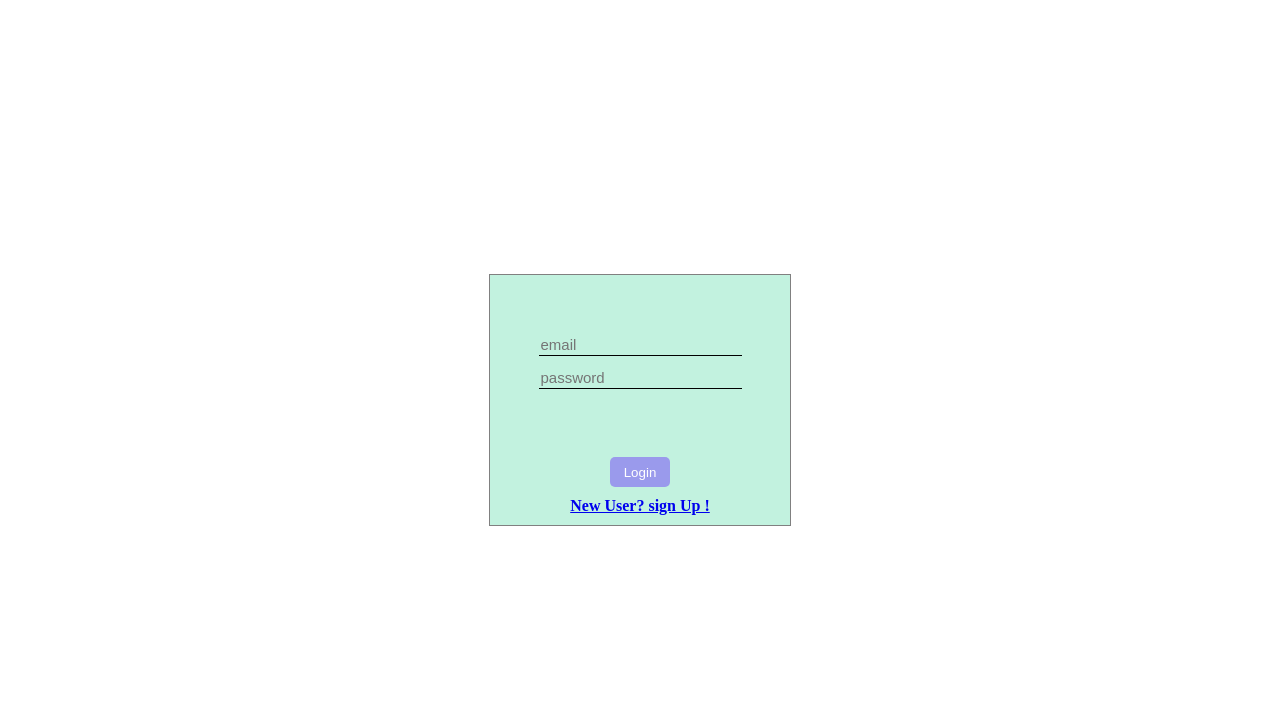
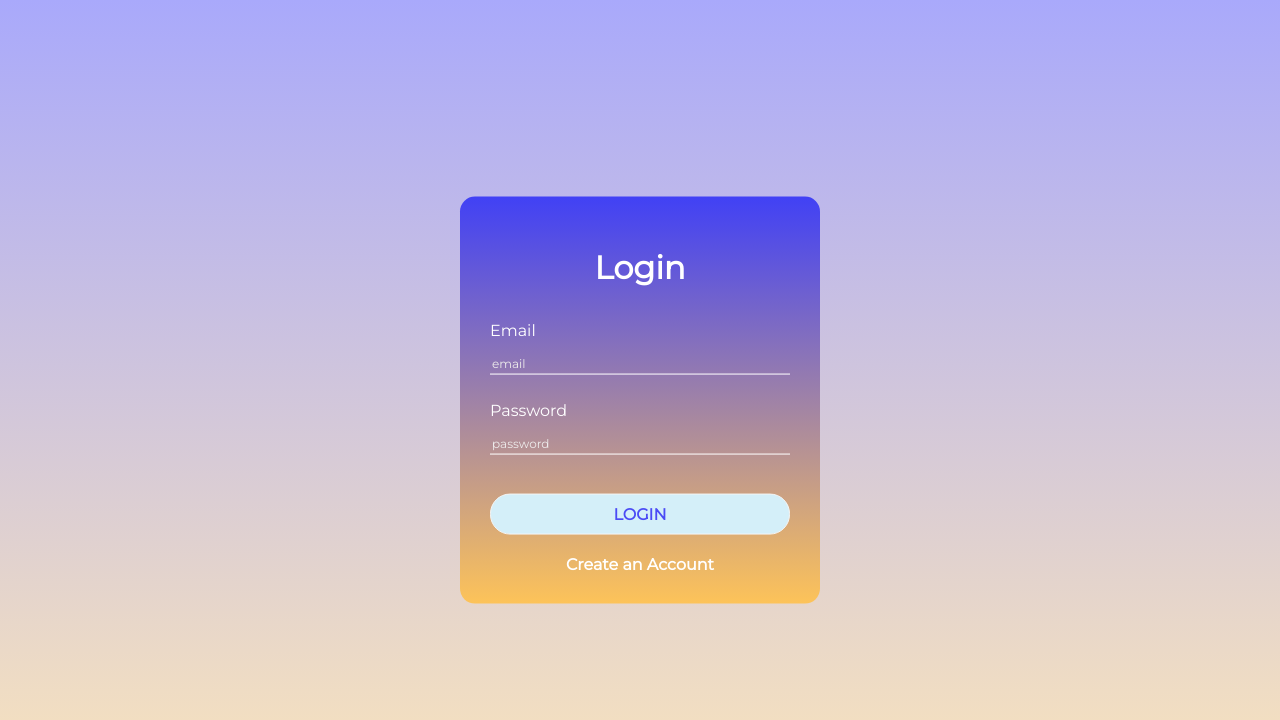
Before and after one commit to vamshivk13/VKnotesAPP, a React (Vite) app: page /login in a window 1280 px wide. Shown: the top 720 px of the page. Built offline with nearby package versions, Linux system fonts and the light colour scheme.

Commit message:
LoginRegisterStyling

```diff
--- a/src/App.css
+++ b/src/App.css
@@ -1,4 +1,6 @@
 body{
     margin:0;
     padding:0;
+    box-sizing: border-box;
+       background-image: linear-gradient(rgb(169, 169, 251),rgb(250, 228, 187));
 }
--- a/src/components/LoginRegister/LoginPage.tsx
+++ b/src/components/LoginRegister/LoginPage.tsx
@@ -1,5 +1,5 @@
 import React ,{useEffect, useState} from 'react'
-import styles from "./login.module.css"
+import styles from "./form.module.css"
 import axios from 'axios'
 import {useSelector, useDispatch}  from 'react-redux'
 import { userActions } from '../../store/store';
@@ -38,20 +38,39 @@ function LoginPage() {
 
   return (
     <div className={styles.topContainer}>
-    <div className={styles.loginForm}>
-      <div className={styles.inputElements}>
-      <input  className={styles.textInput} type="text" placeholder='email' onChange={handleEmailInput}></input>
-       <input className={styles.textInput} type="password" placeholder='password' onChange={handlePasswordInput}></input>
-       </div>
-       <button className={styles.submitButton}  type="button" onClick={handleLogin}>Login</button>
+     <form className={styles.form}>
+      <h1>Login</h1>
+      <div className={styles.inputElement}>
+        <label htmlFor='email'>Email</label>
+        <input value={email} placeholder='email'  onChange={handleEmailInput} type="text" id='email'></input>
+      </div>
+       <div className={styles.inputElement}>
+        <label htmlFor='password'>Password</label>
+        <input value={password} placeholder='password' onChange={handlePasswordInput} type="text" id='password'></input>
+      </div>
+      <button className={styles.buttonStyle} onClick={handleLogin} type='button'>login</button>
       <div className={styles.link}>
-      <Link to="/register">
-        New User? sign Up !
+       <Link to="/register">
+         Create an Account
        </Link>
        </div>
-    </div>
-    </div>
+     </form>
+     </div>
   )
 }
 
 export default LoginPage
+//  <div className={styles.topContainer}>
+//     <form className={styles.loginForm}>
+//       <div className={styles.inputElements}>
+//       <input  className={styles.textInput} type="text" placeholder='email' onChange={handleEmailInput}></input>
+//        <input className={styles.textInput} type="password" placeholder='password' onChange={handlePasswordInput}></input>
+//        </div>
+//        <button className={styles.submitButton}  type="button" onClick={handleLogin}>Login</button>
+//       <div className={styles.link}>
+//       <Link to="/register">
+//         New User? sign Up !
+//        </Link>
+//        </div>
+//     </form>
+//     </div>
--- a/src/components/LoginRegister/RegisterPage.tsx
+++ b/src/components/LoginRegister/RegisterPage.tsx
@@ -1,5 +1,5 @@
 import React,{useState} from 'react'
-import styles from "./login.module.css"
+import styles from "./form.module.css"
 import axios from 'axios';
 import { useDispatch } from 'react-redux';
 import { userActions } from '../../store/store';
@@ -12,7 +12,7 @@ function RegisterPage() {
   const [email,setEmail]=useState<string>("");
   const[name,setName]=useState<string>("");
   const [password,setPassword]=useState<string>("");
-  const [cnfDassword,setCnfPassword]=useState<string>("");
+  const [cnfpassword,setCnfPassword]=useState<string>("");
   function handleEmailInput(e:any){
    setEmail(e.target.value);
   }
@@ -26,6 +26,11 @@ function RegisterPage() {
    setName(e.target.value);
   }
   async function handleRegister(){
+    if(password!=cnfpassword)
+    {
+      alert("passwords doesnt match")
+      return;
+    }
     const payload={url:url,
       userData:{name:name,email:email,password:password}
     }
@@ -33,22 +38,49 @@ function RegisterPage() {
   }
   return(
     <div className={styles.topContainer}>
-    <div className={styles.loginForm}>
-    <div className={styles.inputElements}>
-     <input className={styles.textInput} type="text" placeholder='name' onChange={handleNameInput}></input>
-      <input className={styles.textInput} type="text" placeholder='email' onChange={handleEmailInput}></input>
-       <input className={styles.textInput} type="password" placeholder='password' onChange={handlePasswordInput}></input>
-       <input className={styles.textInput} type="password" placeholder='confirm password' onChange={handleCnfPasswordInput}></input>
-       </div>
-       <button className={styles.submitButton} type="button" onClick={handleRegister}>Register</button>
-       <div className={styles.link}>
-        <Link to="/login">
-         Already a User? sign In !
+    <form className={styles.form}>
+      <h1>Register</h1>
+      <div className={styles.inputElement}>
+        <label htmlFor='name'>Name</label>
+        <input value={name} placeholder='name' onChange={handleNameInput} type="text" id='name'></input>
+      </div>
+      <div className={styles.inputElement}>
+        <label htmlFor='email'>Email</label>
+        <input value={email} placeholder='email' onChange={handleEmailInput} type="text" id='email'></input>
+      </div>
+       <div className={styles.inputElement}>
+        <label htmlFor='password'>Password</label>
+        <input value={password} placeholder='password' onChange={handlePasswordInput} type="text" id='password'></input>
+      </div>
+       <div className={styles.inputElement}>
+        <label htmlFor='cnfPassword'>Password</label>
+        <input value={cnfpassword} placeholder='confirm password' onChange={handleCnfPasswordInput} type="text" id='cnfPassword'></input>
+      </div>
+      <button className={styles.buttonStyle} onClick={handleRegister} type='button'>register</button>
+      <div className={styles.link}>
+       <Link to="/login">
+         Have an Account?
        </Link>
        </div>
-      </div>
+     </form>
     </div>)
 
 }
 
 export default RegisterPage
+
+
+// <div className={styles.loginForm}>
+//     <div className={styles.inputElements}>
+//      <input className={styles.textInput} type="text" placeholder='name' onChange={handleNameInput}></input>
+//       <input className={styles.textInput} type="text" placeholder='email' onChange={handleEmailInput}></input>
+//        <input className={styles.textInput} type="password" placeholder='password' onChange={handlePasswordInput}></input>
+//        <input className={styles.textInput} type="password" placeholder='confirm password' onChange={handleCnfPasswordInput}></input>
+//        </div>
+//        <button className={styles.submitButton} type="button" onClick={handleRegister}>Register</button>
+//        <div className={styles.link}>
+//         <Link to="/login">
+//          Already a User? sign In !
+//        </Link>
+//        </div>
+//       </div>
--- /dev/null
+++ b/src/components/LoginRegister/form.module.css
@@ -0,0 +1,80 @@
+@import url('https://fonts.googleapis.com/css2?family=Montserrat&family=Open+Sans&display=swap');
+*{
+    font-family: 'Montserrat', sans-serif;
+}
+.topContainer{
+    height: 100vh;
+    background-image: linear-gradient(rgb(169, 169, 251),rgb(250, 228, 187));
+    background-color: rgb(252, 219, 176);
+}
+.form{
+    background-image: linear-gradient(rgb(65, 65, 245),rgb(253, 195, 89));
+    position: absolute;
+    top:50%;
+    left: 50%;
+    width: 300px;
+    max-height: 500px;
+    padding: 30px 30px;
+    border-radius: 15px;
+    transform: translate(-50%,-50% );
+    text-align: center;
+}
+.form h1{
+    color: white;
+    font-weight: bold;
+}
+.inputElement{
+    display: flex;
+    flex-direction: column;
+    justify-content: center;
+    align-items: flex-start;
+    margin-bottom: 14px;
+    border-bottom:1px solid white ;
+    color: white;
+}
+.inputElement input{
+    border: none;
+    outline: none;
+    background:none;
+    width: 100%;
+    margin-top: 8px;
+    font-size: 20px;
+    color: whitesmoke;
+}
+.inputElement input::placeholder{
+     color: rgb(238, 236, 236);
+     font-size: 12px;
+}
+.inputElement label{
+    margin-top: 12px;
+}
+
+.buttonStyle{
+    width: 100%;
+    padding: 10px 20px;
+    border-radius: 20px;
+    border: none;
+    margin-top: 25px;
+    background-color: #d4eff9;
+    border: 1px solid whitesmoke;
+    color: rgb(75, 75, 245);
+    text-transform: uppercase;
+    font-weight: bold;
+    font-size: 16px;
+    outline: none;
+    cursor: pointer;
+}
+.buttonStyle:hover{
+    background-color: #71b6cf;
+  transition: all 0.5s ease;
+}
+
+.link{
+    margin-top: 20px;
+
+}
+.link a{
+ text-decoration: none;
+ color: white;
+ font-weight: bolder;
+}
--- a/src/components/NotesPage/AllNotes.tsx
+++ b/src/components/NotesPage/AllNotes.tsx
@@ -32,7 +32,7 @@ console.log(allNotes);
 
    },[userDetails])
   return (
-    <div>
+    <div className={styles.topNoteContainer}>
       <div  className={styles.allNoteContainer}>
       {allNotes.map((item:any)=>{
         return <NoteItem key={item._id}  dataItem={item}/>
--- a/src/components/NotesPage/NotesInput.tsx
+++ b/src/components/NotesPage/NotesInput.tsx
@@ -49,6 +49,8 @@ textAreaRef.current.style.height="auto";
         }
     }
     dispatch(userActions.sendNotesToMdb(sendData))
+    setNoteText("")
+    setTitle("")
      setNotesModalVisible(false)
   }
 
--- a/src/components/NotesPage/navbar.module.css
+++ b/src/components/NotesPage/navbar.module.css
@@ -7,6 +7,7 @@ background-color: #ccf0e1;
 padding: 0 5%;
 
 }
+
 .topContainer div{
   font-size: 25px;
 }
@@ -30,15 +31,17 @@ li:hover{
     margin-top: 20px;
     display: flex;
      padding: 10px;
+
     justify-content: center;
-  background-color: rgb(177, 249, 249);
+  background-image: linear-gradient(rgb(250, 228, 187),rgb(130, 237, 247));
 
 }
+
 .inputAreaHeader{
 width:600px;
 background-color: white;
 height:30px;
-border: solid black 1px;
+
 }
 .toTypeTextInput{
     display: flex;
@@ -102,9 +105,6 @@ word-break: break-word;
 flex:1
 }
 
-.allNoteContainer > * {
-
-}
 .noteTitle{
   border-bottom: 1px solid gray;
   margin-bottom: 5px;
```
